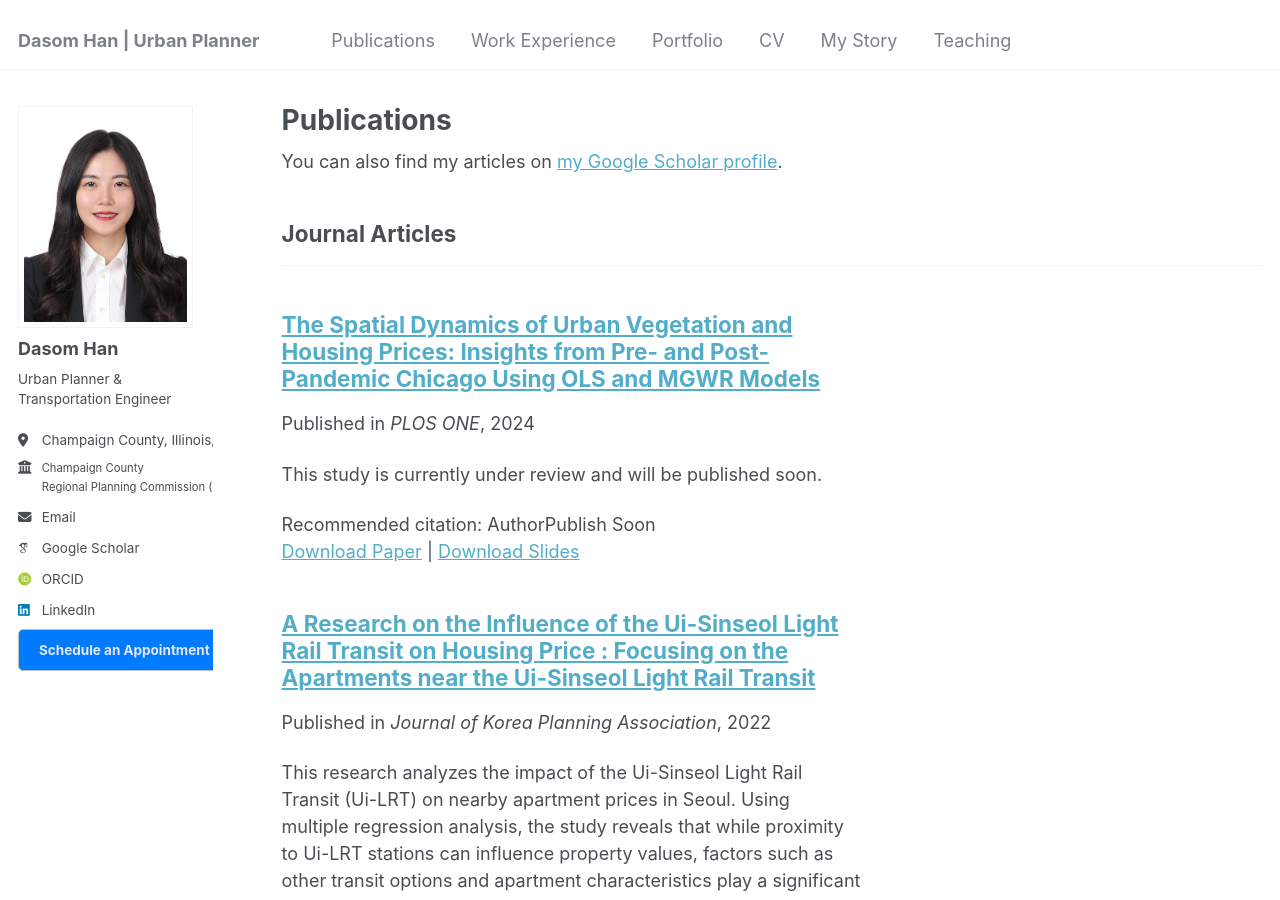
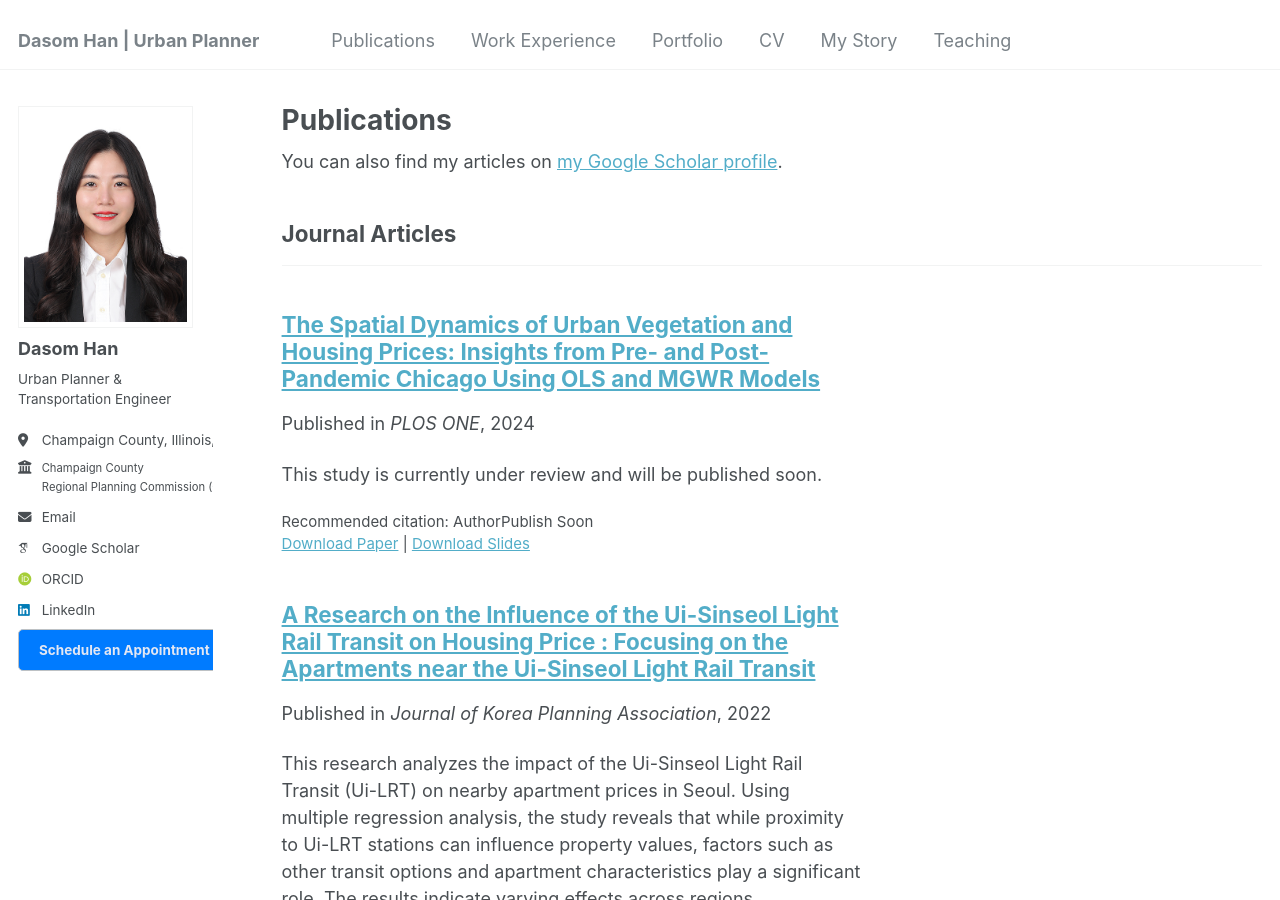
Before and after one commit to dasomh/dasomh.github.io, a Jekyll site: the page built from _pages/publications.html, in a window 1280 px wide and 900 px high. Built offline with Jekyll 4.4.1, drawn with Linux system fonts in a browser that asks for light colours; some web fonts are replaced.

Commit message:
Update archive-single.html

```diff
--- a/_includes/archive-single.html
+++ b/_includes/archive-single.html
@@ -53,7 +53,7 @@
     {% endif %}
 
     {% if post.citation and post.paperurl and post.slidesurl %}
-      <p>Recommended citation: {{ post.citation }}<br /><a href="{{ post.paperurl }}">Download Paper</a> | <a href="{{ post.slidesurl }}">Download Slides</a></p>
+      <p style="font-size: smaller">Recommended citation: {{ post.citation }}<br /><a href="{{ post.paperurl }}">Download Paper</a> | <a href="{{ post.slidesurl }}">Download Slides</a></p>
     {% elsif post.citation and post.paperurl %}
       <p>Recommended citation: {{ post.citation }}<br /><a href="{{ post.paperurl }}">Download Paper</a></p>
     {% elsif post.citation and post.slidesurl %}
```
